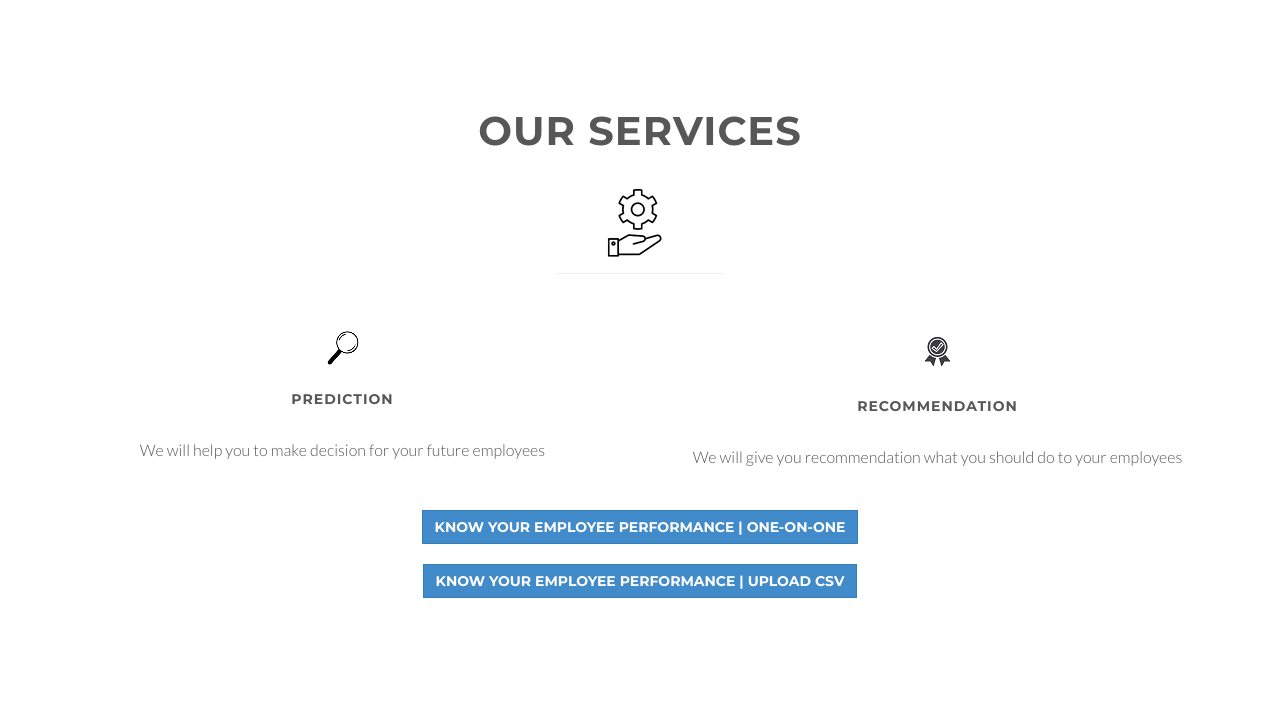
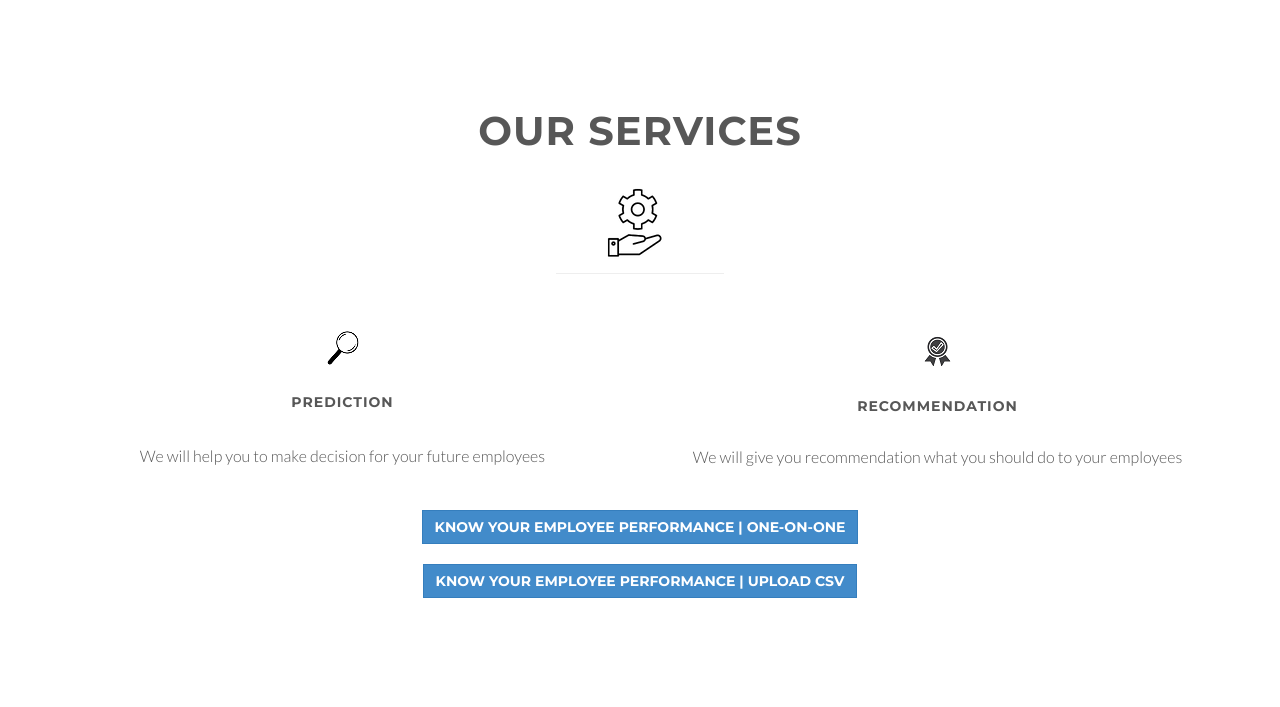
Before and after one commit to adammaurizio/elite_web_app, a Flask app: page / in a window 1280 px wide. Shown: the part 1600-2307 px from the top of the page. Run offline with Flask 2, Linux system fonts and the light colour scheme; parts of the project's set-up code (start-up, migrations or seed data) failed here and were passed over; some libraries are stand-ins or nearby versions.

Commit message:
add little space

```diff
--- a/templates/home.html
+++ b/templates/home.html
@@ -181,7 +181,7 @@
 						<img src="../static/img/icons/service-icon-2.png" alt="" />
 					</div>
 					<div class="service-desc">
-						<h5>Prediction</h5>
+						<h5 style="line-height: 1.5em;">Prediction</h5>
 						<p>We will help you to make decision for your future employees</p>
 					</div>
                 </div>
```
